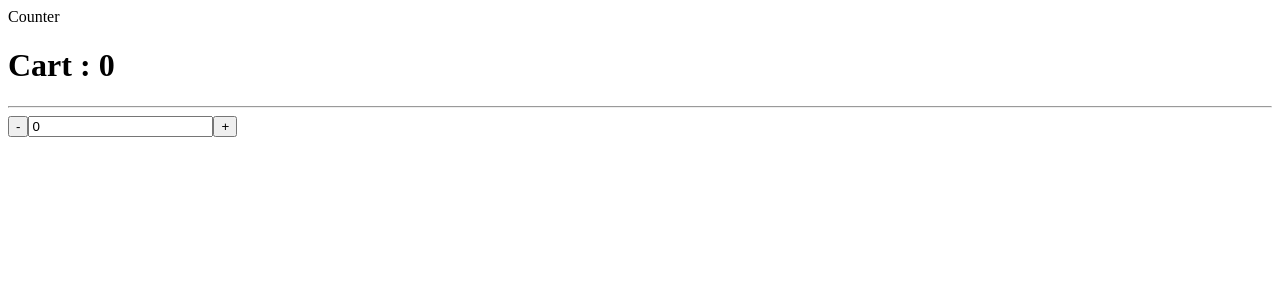
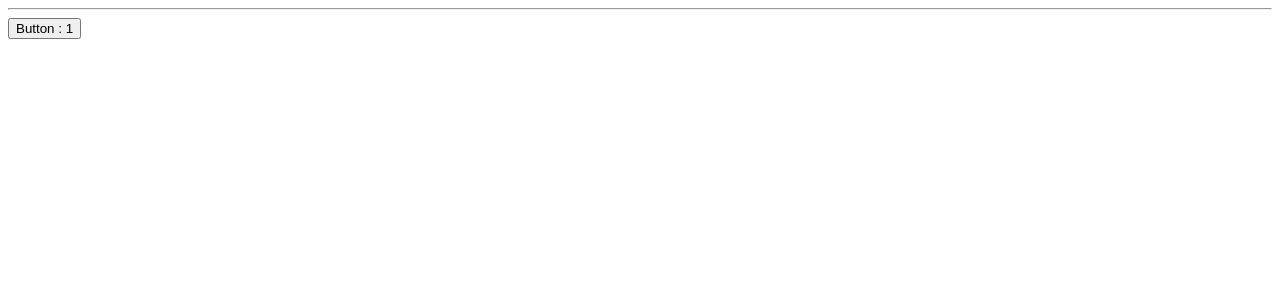
Before and after one commit to naailulghufron/react-basic, a React (Create React App) app: page / in a window 1280 px wide. Shown: the top 300 px of the page. Built offline with nearby package versions, Linux system fonts and the light colour scheme.

Commit message:
LifeCycleComponent

```diff
--- /dev/null
+++ b/src/containers/LifeCycleComp/LifeCycle.jsx
@@ -0,0 +1,74 @@
+import React, { Component } from 'react'
+
+export default class LifeCycle extends Component {
+    // Constructor  -> Cannot rename function
+    constructor (props){
+        super(props)
+        this.state = {
+            count : 1,
+        }
+        console.log('constructor')
+    }
+
+    // getDerivedStateFromProps -> Cannot rename function
+    static getDerivedStateFromProps(props, state){
+        console.log('getDerivedStateFromProps')
+        return null
+    }
+
+    // componentDidMount -> Cannot rename function
+    componentDidMount(){
+        console.log('componentDidMount')
+        // setTimeout(() => {
+        //     this.setState({
+        //         count : 2
+        //     })
+        // }, 5000)
+    }
+
+    // shouldComponentUpdate -> Cannot rename function
+    shouldComponentUpdate(nextProps, nextState){
+        console.group('shouldComponentUpdate')
+        console.log('nextProps', nextProps)
+        console.log('nextState', nextState)
+        console.log('state', this.state)
+        console.groupEnd()
+
+        if(nextState.count >= 4){
+            return false
+        }
+        return true
+    }
+
+    // getSnapshotBeforeUpdate -> Cannot rename function
+    getSnapshotBeforeUpdate(prevProps, prevState){
+        console.log('getSnapshotBeforeUpdate')
+        return null
+    }
+
+    // componentDidUpdate -> Cannot rename function
+    componentDidUpdate(prevProps, prevState, snapshot){
+        console.log('componentDidUpdate')
+    }
+
+    // componentWillUnmount -> Cannot rename function
+    componentWillUnmount(){
+        console.log('componentWillUnmount')
+    }
+
+    changeCount = () => {
+        this.setState({
+            count: this.state.count + 1
+        })
+    }
+
+
+    render() {
+        console.log('render')
+        return (
+            <div>
+                <button onClick={this.changeCount}>Button : {this.state.count}</button>
+            </div>
+        )
+    }
+}
--- a/src/containers/WorldContainer.jsx
+++ b/src/containers/WorldContainer.jsx
@@ -1,8 +1,19 @@
 import React, { Component } from 'react'
-import Product1 from './products/Product1'
+import LifeCycle from './LifeCycleComp/LifeCycle'
+// import Product1 from './products/Product1'
 // import HelloComponent from '../components/HelloComponent'
 
 export default class WorldContainer extends Component {
+    state = {
+        showComponent : true
+    }
+    // componentDidMount(){
+    //     setTimeout(() => {
+    //         this.setState({
+    //             showComponent: false
+    //         })
+    //     }, 15000);
+    // }
     render() {
         return (
             <div>
@@ -16,7 +27,12 @@ export default class WorldContainer extends Component {
                 <HelloComponent name="Hello 8"/>
                 <HelloComponent name="Hello 9"/>
                 <HelloComponent/> */}
-                <Product1 />
+                {/* <Product1 /> */}
+                <hr></hr>
+                {
+                    this.state.showComponent ? <LifeCycle /> : null
+                }
+
             </div>
         )
     }
```
Also changed, not shown: 1 other file (tests, documents, lock files or other folders).
